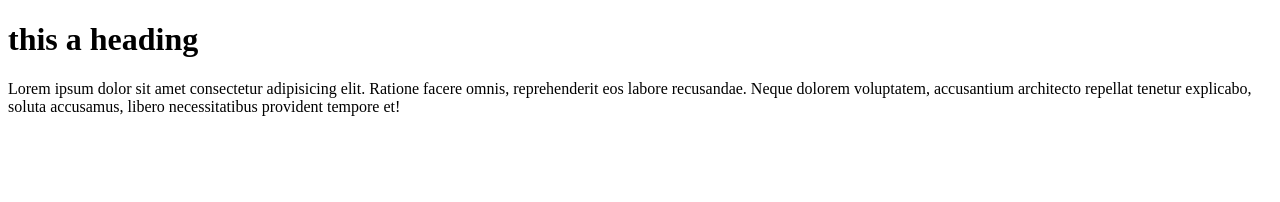
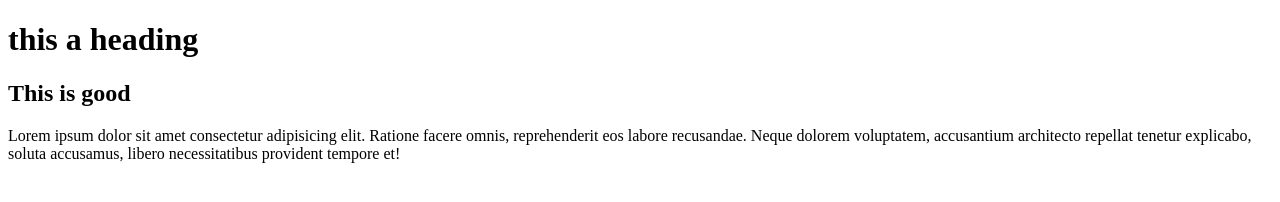
Before and after one commit to SukhiManush/second-repo, a plain HTML site: page index.html in a window 1280 px wide. Drawn offline with Linux system fonts and the light colour scheme.

Commit message:
add-heading

```diff
--- a/index.html
+++ b/index.html
@@ -8,6 +8,7 @@
 </head>
 <body>
     <h1>this a heading</h1>
+    <h2>This is good</h2>
     <p>Lorem ipsum dolor sit amet consectetur adipisicing elit. Ratione facere omnis, reprehenderit eos labore recusandae. Neque dolorem voluptatem, accusantium architecto repellat tenetur explicabo, soluta accusamus, libero necessitatibus provident tempore et!</p>
 </body>
 </html>
```
